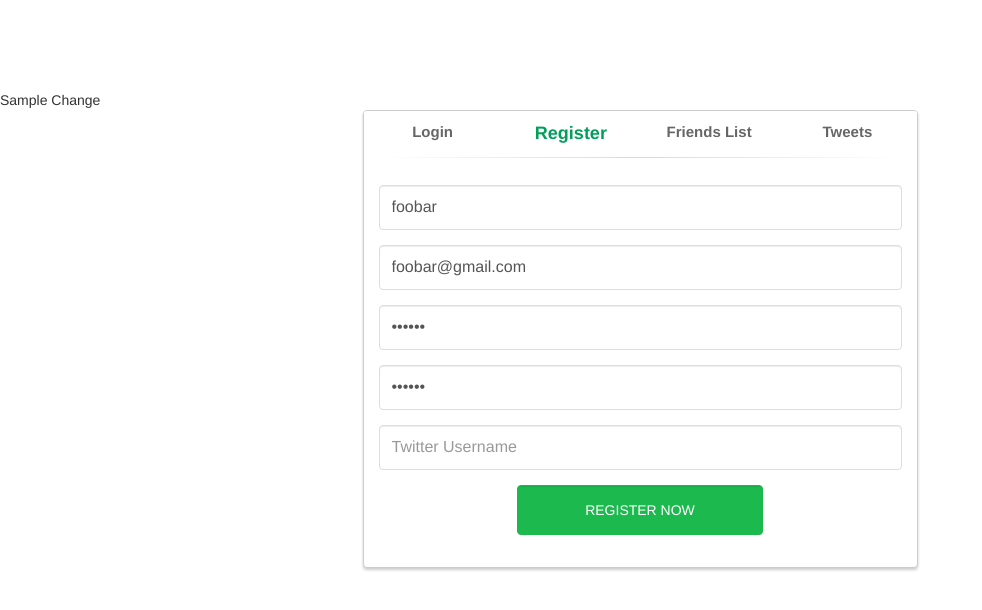
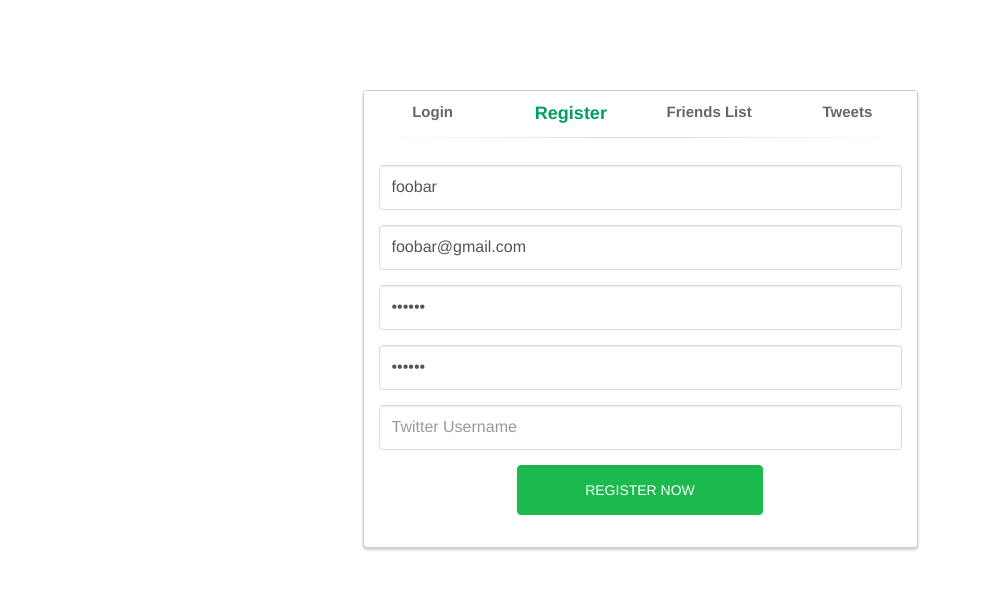
Before and after one commit to debianmaster/microservices-on-openshift, a PHP site: page / in a window 1280 px wide. Shown: the top 610 px of the page, without its empty margins (0-982 px from the left). Run offline with PHP 8.4, Linux system fonts and the light colour scheme; some libraries are stand-ins or nearby versions.

Commit message:
Update index.php

```diff
--- a/php-ui/index.php
+++ b/php-ui/index.php
@@ -4,7 +4,6 @@
  include 'head.php';
 ?>
 <body ng-app="myApp">
-    Sample Change
     <div class="container" ng-controller="appController">
         <div class="row">
             <div class="col-md-6 col-md-offset-3">
```
